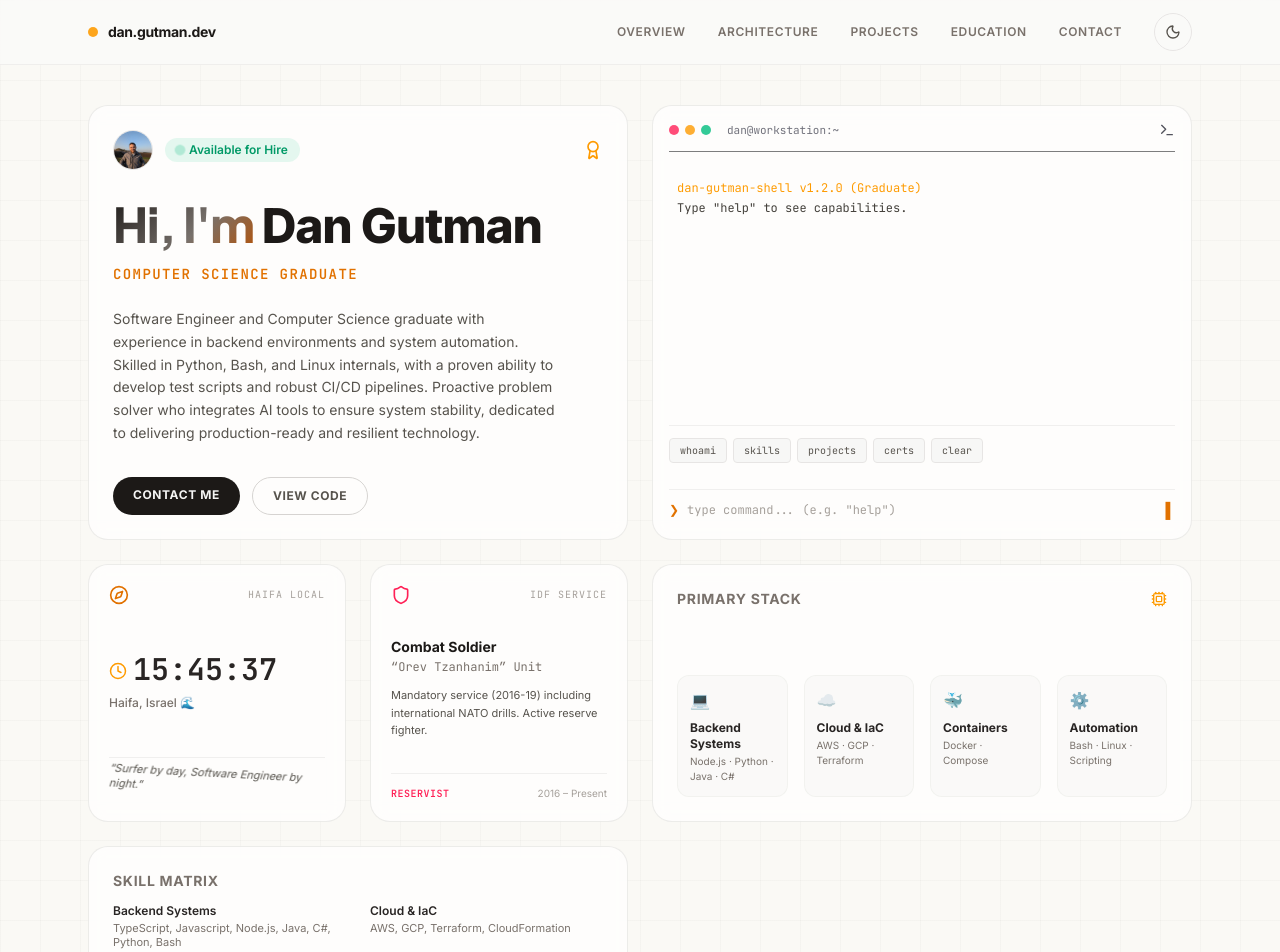
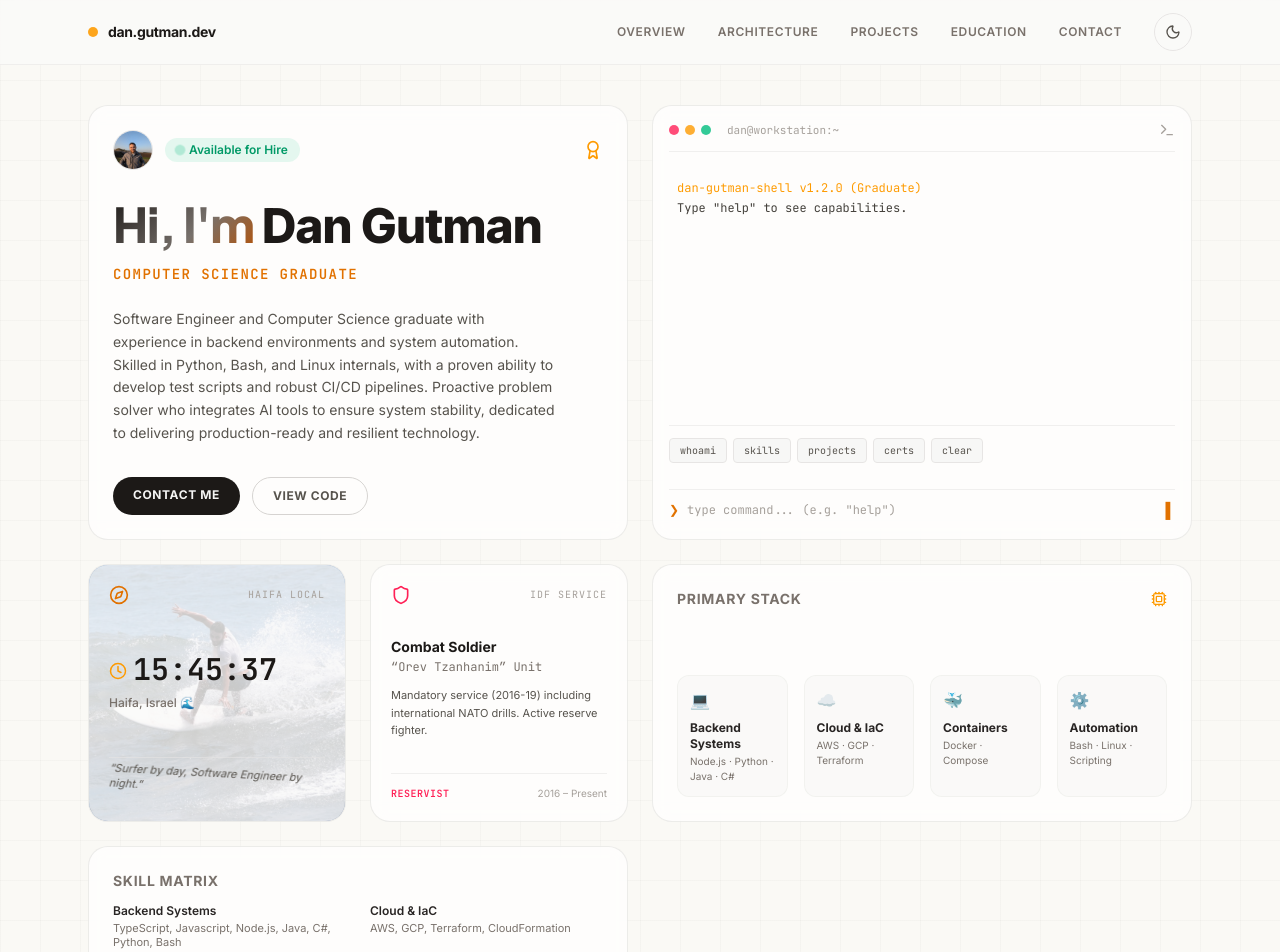
Before and after one commit to Dangutman98/dangutman.github.io, a React (Vite) app: page / in a window 1280 px wide. Shown: the top 952 px of the page. Built offline with nearby package versions, Linux system fonts and the light colour scheme.

Commit message:
style: resolve terminal card light-mode contrast, adjust titlebar, and set surfing photo as Haifa local card background

```diff
--- a/src/App.tsx
+++ b/src/App.tsx
@@ -510,18 +510,18 @@ export default function App() {
 
             {/* Terminal Card (spans 2 cols, 2 rows) */}
             <div
-              className="bento-card terminal-card md:col-span-2 md:row-span-2 p-4 flex flex-col justify-between min-h-[360px]"
+              className="bento-card terminal-card bg-white/70 dark:bg-zinc-900/60 border-stone-200/60 dark:border-zinc-800/60 md:col-span-2 md:row-span-2 p-4 flex flex-col justify-between min-h-[360px]"
               onClick={() => terminalInputRef.current?.focus()}
             >
               {/* titlebar */}
-              <div className="flex items-center justify-between border-b border-zinc-800/60 pb-3 mb-3">
+              <div className="flex items-center justify-between border-b border-stone-200/60 dark:border-zinc-800/40 pb-3 mb-3">
                 <div className="flex items-center gap-1.5">
                   <span className="w-2.5 h-2.5 rounded-full bg-rose-500/80" />
                   <span className="w-2.5 h-2.5 rounded-full bg-amber-500/80" />
                   <span className="w-2.5 h-2.5 rounded-full bg-emerald-500/80" />
-                  <span className="ml-2.5 font-mono text-[11px] text-zinc-500">dan@workstation:~</span>
+                  <span className="ml-2.5 font-mono text-[11px] text-stone-400 dark:text-zinc-500">dan@workstation:~</span>
                 </div>
-                <Terminal className="w-4 h-4 text-zinc-600" />
+                <Terminal className="w-4 h-4 text-stone-400 dark:text-zinc-500" />
               </div>
 
               {/* logs display */}
@@ -582,32 +582,33 @@ export default function App() {
             </div>
 
             {/* Haifa Vibe widget (1x1) */}
-            <div className="bento-card p-5 flex flex-col justify-between aspect-square relative group">
-              {/* Hover image overlay representing surfing background */}
-              <div className="absolute inset-0 opacity-0 group-hover:opacity-100 transition-opacity duration-500 pointer-events-none">
+            <div className="bento-card p-5 flex flex-col justify-between aspect-square relative group overflow-hidden">
+              {/* Surfing photo background always visible but styled nicely */}
+              <div className="absolute inset-0 pointer-events-none">
                 <img
                   src="/dan-surf.jpg"
                   alt="Dan surfing"
-                  className="w-full h-full object-cover"
+                  className="w-full h-full object-cover transition-transform duration-700 group-hover:scale-105"
                 />
-                <div className="absolute inset-0 bg-stone-900/40 dark:bg-black/55" />
+                {/* Theme-aware overlay for text readability */}
+                <div className="absolute inset-0 bg-stone-50/80 dark:bg-[#09090b]/85 group-hover:bg-stone-50/60 group-hover:dark:bg-[#09090b]/70 transition-colors duration-300" />
               </div>
 
-              <div className="flex items-center justify-between z-10 group-hover:text-white transition-colors">
-                <Compass className="w-5 h-5 text-amber-600 dark:text-amber-400 group-hover:text-amber-300 animate-spin-slow" />
-                <span className="text-[10px] font-mono uppercase tracking-widest text-stone-400 dark:text-zinc-500 group-hover:text-zinc-300">Haifa Local</span>
+              <div className="flex items-center justify-between z-10 group-hover:text-stone-900 dark:group-hover:text-white transition-colors">
+                <Compass className="w-5 h-5 text-amber-600 dark:text-amber-400 group-hover:text-amber-500 animate-spin-slow" />
+                <span className="text-[10px] font-mono uppercase tracking-widest text-stone-400 dark:text-zinc-500 group-hover:text-stone-500 dark:group-hover:text-zinc-300">Haifa Local</span>
               </div>
 
-              <div className="z-10 group-hover:text-white transition-colors">
-                <div className="flex items-baseline gap-1.5 text-stone-800 dark:text-white font-mono font-bold text-3xl group-hover:text-white">
-                  <Clock className="w-4.5 h-4.5 text-amber-500 group-hover:text-amber-300" />
+              <div className="z-10 group-hover:text-stone-900 dark:group-hover:text-white transition-colors">
+                <div className="flex items-baseline gap-1.5 text-stone-850 dark:text-white font-mono font-bold text-3xl">
+                  <Clock className="w-4.5 h-4.5 text-amber-500" />
                   <span>{time || "12:00:00"}</span>
                 </div>
-                <p className="text-xs text-stone-500 dark:text-zinc-400 mt-2 font-medium group-hover:text-zinc-200">Haifa, Israel 🌊</p>
+                <p className="text-xs text-stone-500 dark:text-zinc-400 mt-2 font-medium">Haifa, Israel 🌊</p>
               </div>
 
-              <div className="border-t border-stone-200/60 dark:border-zinc-800/60 pt-3 z-10 group-hover:border-white/20 transition-colors">
-                <p className="text-[11px] italic font-sans text-stone-600 dark:text-zinc-400 group-hover:text-zinc-100 leading-snug animate-wave">
+              <div className="border-t border-stone-200/60 dark:border-zinc-800/60 pt-3 z-10 group-hover:border-stone-300 dark:group-hover:border-white/20 transition-colors">
+                <p className="text-[11px] italic font-sans text-stone-600 dark:text-zinc-400 group-hover:text-stone-800 dark:group-hover:text-zinc-100 leading-snug animate-wave">
                   &ldquo;Surfer by day, Software Engineer by night.&rdquo;
                 </p>
               </div>
```
